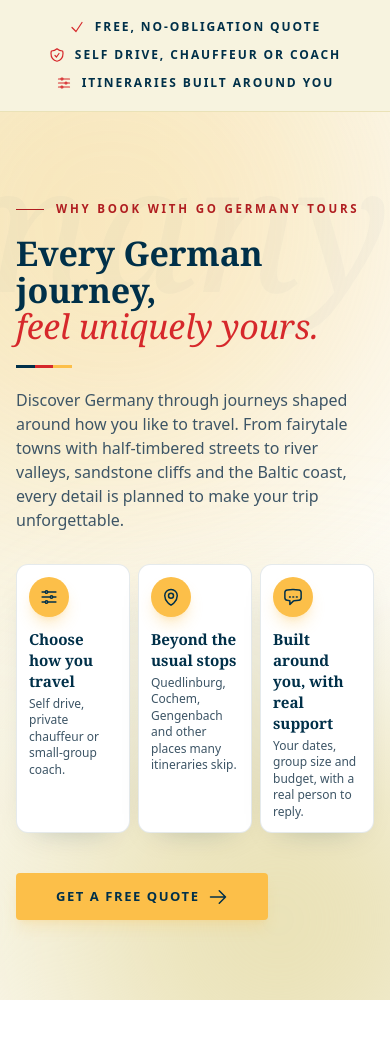
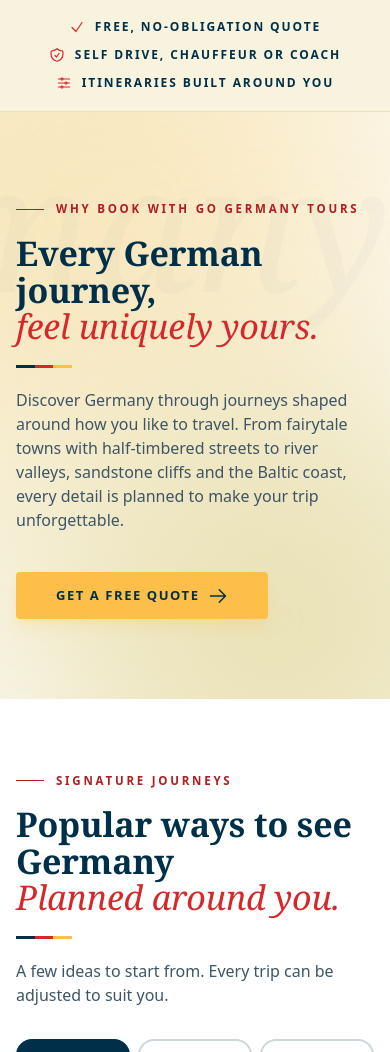
Before and after one commit to xfranzce/go-germany-tours, a Laravel app: page / in a window 390 px wide. Shown: the part 1025-2077 px from the top of the page. Run offline with Laravel 12, Linux system fonts and the light colour scheme; data comes from the database, SQL or seed files in the repository; data that the repository does not hold is empty; style sheets or scripts are compiled from the project's sources; parts of the project's set-up code (start-up, migrations or seed data) failed here and were passed over; some libraries are stand-ins or nearby versions; some web fonts are replaced.

Commit message:
Home: hide why-book cards on mobile
Co-Authored-By: Claude Sonnet 5.5 <noreply@anthropic.com>

```diff
--- a/resources/views/home.blade.php
+++ b/resources/views/home.blade.php
@@ -134,7 +134,7 @@
             <span class="flag-rule" aria-hidden="true"></span>
             <p class="mt-5 text-base sm:text-lg text-ink-soft max-w-xl">Discover Germany through journeys shaped around how you like to travel. From fairytale towns with half-timbered streets to river valleys, sandstone cliffs and the Baltic coast, every detail is planned to make your trip unforgettable.</p>
 
-            <ol class="mt-8 grid grid-cols-3 gap-2 sm:mt-10 sm:gap-3 lg:gap-4">
+            <ol class="mt-10 hidden grid-cols-3 gap-3 sm:grid lg:gap-4">
                 @foreach([
                     ['Choose how you travel', 'Self drive, private chauffeur or small-group coach.', 'adjust'],
                     ['Beyond the usual stops', 'Quedlinburg, Cochem, Gengenbach and other places many itineraries skip.', 'pin'],
```
